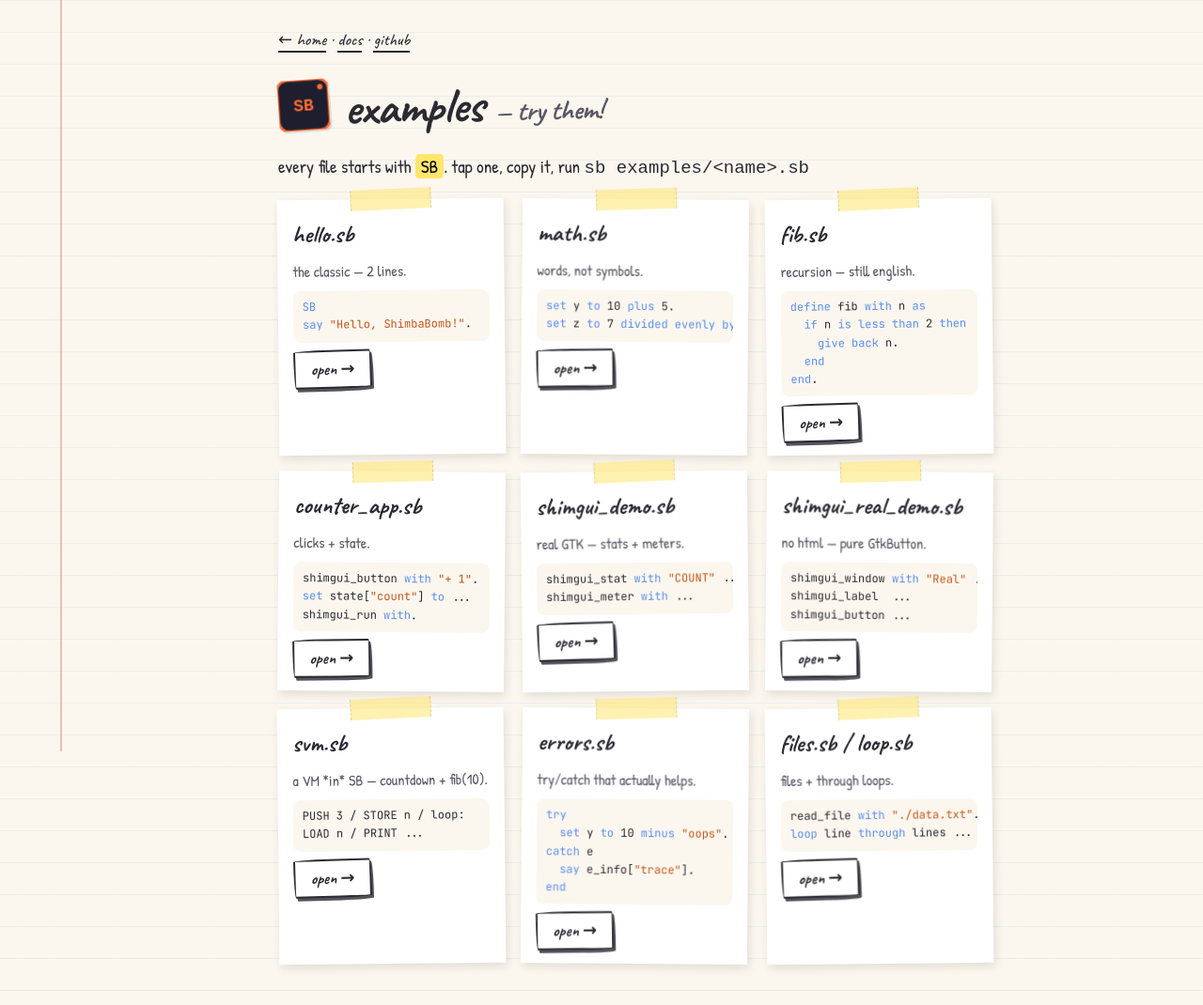
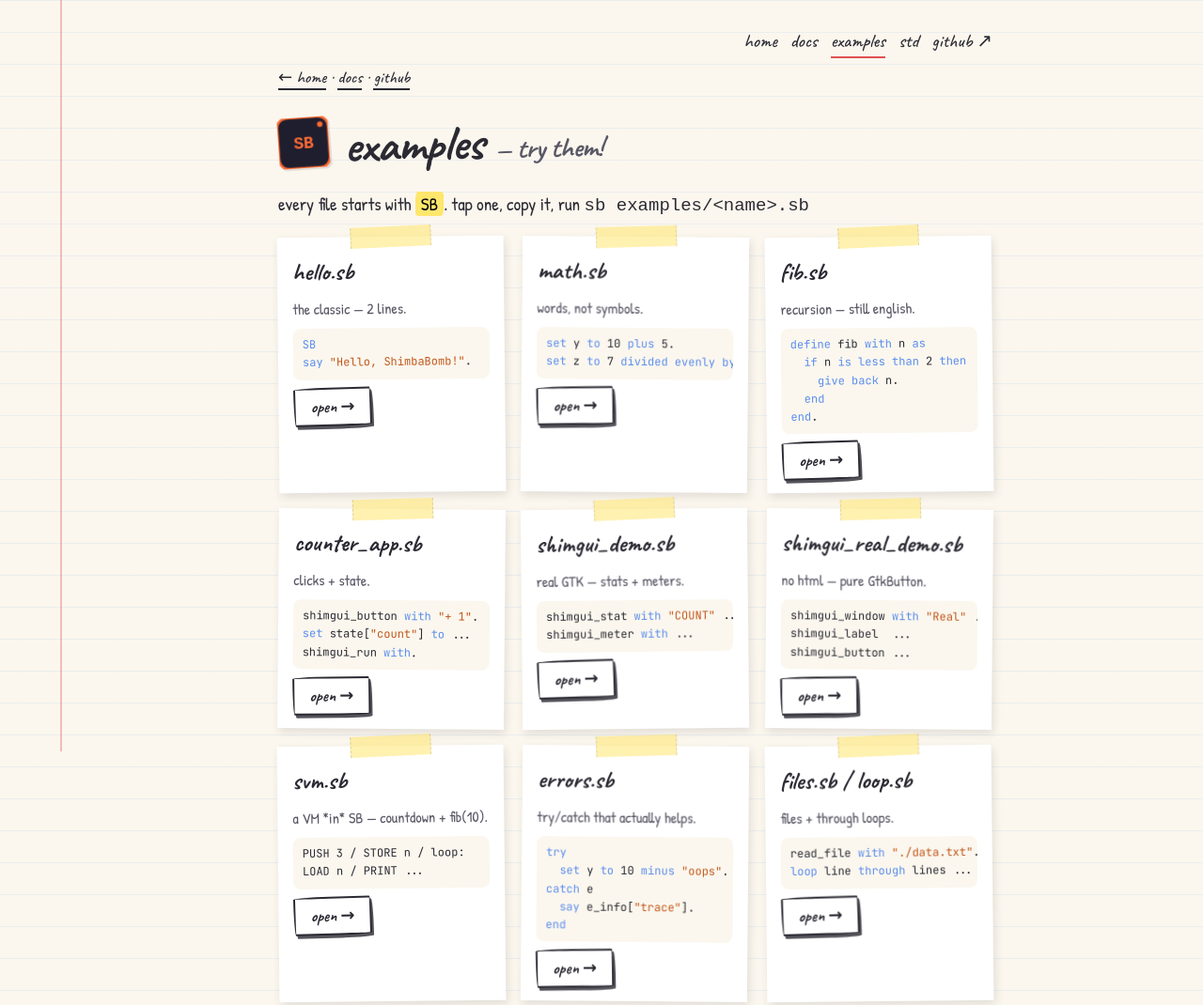
Before and after one commit to Shimba-crypto/shimbabomb, a plain HTML site: page site/examples/index.html in a window 1280 px wide. Shown: the top 1070 px of the page at 94% size. Drawn offline with Linux system fonts and the light colour scheme.

Commit message:
site: top nav on home/docs/examples/std

```diff
--- a/site/examples/index.html
+++ b/site/examples/index.html
@@ -42,6 +42,13 @@ footer{margin-top:64px;text-align:center;color:var(--ink-soft);font-family:'Cave
 <body>
 <div class="margin-line"></div>
 <div class="wrap">
+<nav style="display:flex;gap:14px;justify-content:flex-end;margin-bottom:6px;font-family:'Caveat',cursive;font-size:20px">
+  <a href="../" style="text-decoration:none;border-bottom:2px solid transparent">home</a>
+  <a href="../docs/" style="text-decoration:none;border-bottom:2px solid transparent">docs</a>
+  <a href="./" style="text-decoration:none;border-bottom:2px solid var(--red)">examples</a>
+  <a href="../std/" style="text-decoration:none;border-bottom:2px solid transparent">std</a>
+  <a href="https://github.com/Shimba-crypto/shimbabomb" style="text-decoration:none;border-bottom:2px solid transparent">github ↗</a>
+</nav>
 <p class="top"><a href="../">← home</a> · <a href="../docs/">docs</a> · <a href="https://github.com/Shimba-crypto/shimbabomb">github</a></p>
 <header>
   <img class="logo" src="../logo.svg" alt="SB">
```
Also changed, not shown: site/docs/index.html (+7 -0 lines), site/index.html (+7 -0 lines).
